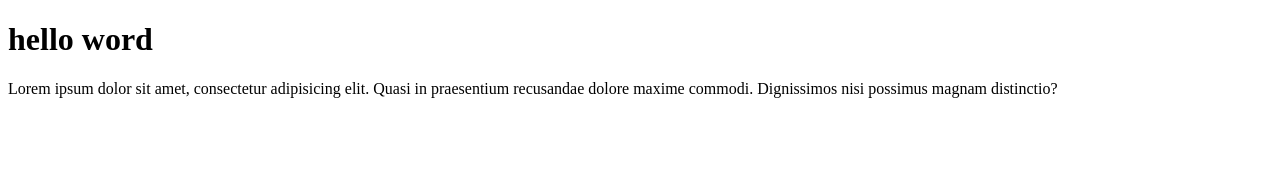
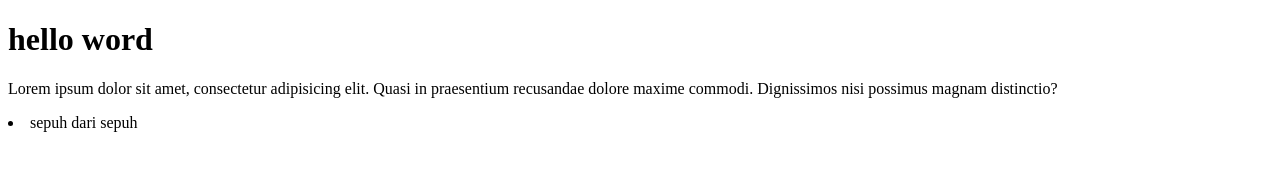
Before and after one commit to Rozax47/git-test-2, a plain HTML site: page index.html in a window 1280 px wide. Drawn offline with Linux system fonts and the light colour scheme.

Commit message:
menambahkan list

```diff
--- a/index.html
+++ b/index.html
@@ -9,5 +9,7 @@
     <h1> hello word </h1>
 
     <p>Lorem ipsum dolor sit amet, consectetur adipisicing elit. Quasi in praesentium recusandae dolore maxime commodi. Dignissimos nisi possimus magnam distinctio?</p>
+
+    <li>sepuh dari sepuh</li>
 </body>
 </html>
```
